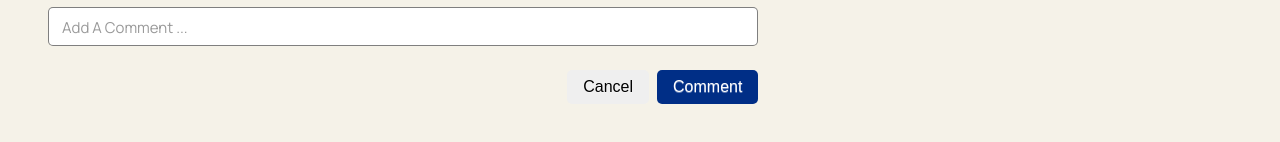
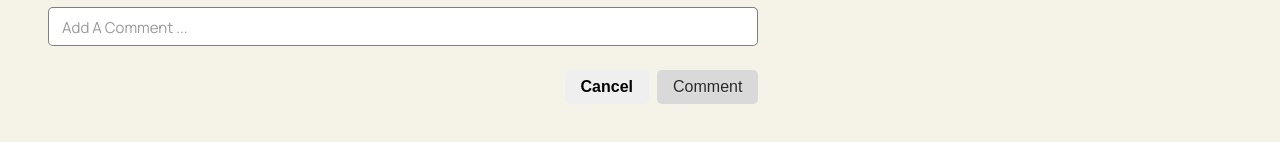
Before and after one commit to principalkelvo/NewsPaper, a React (Create React App) app: page /blogs/1 in a window 1280 px wide. Shown: the part 672-814 px from the top of the page. Built offline with nearby package versions, Linux system fonts and the light colour scheme; no server answers.

Commit message:
some colors

```diff
--- a/src/components/comments/Comment.module.css
+++ b/src/components/comments/Comment.module.css
@@ -24,13 +24,20 @@ margin: 2rem;
 
 .buttons button:last-child{
     margin-left: .5rem;
-    background: #002e86;
-    color:white;
+    background: #D9D9D9;
+    color:#292929;
+  }
+  .buttons button:not(:last-child){
+    font-weight: 700;
   }
 .buttons button:not(:last-child):hover{
     text-decoration: underline;
+    background: none;
+
   }
 
   .buttons button:hover {
     transform: translateY(-1.6px);
+    background: #b8b8b8;
+
   }
```
